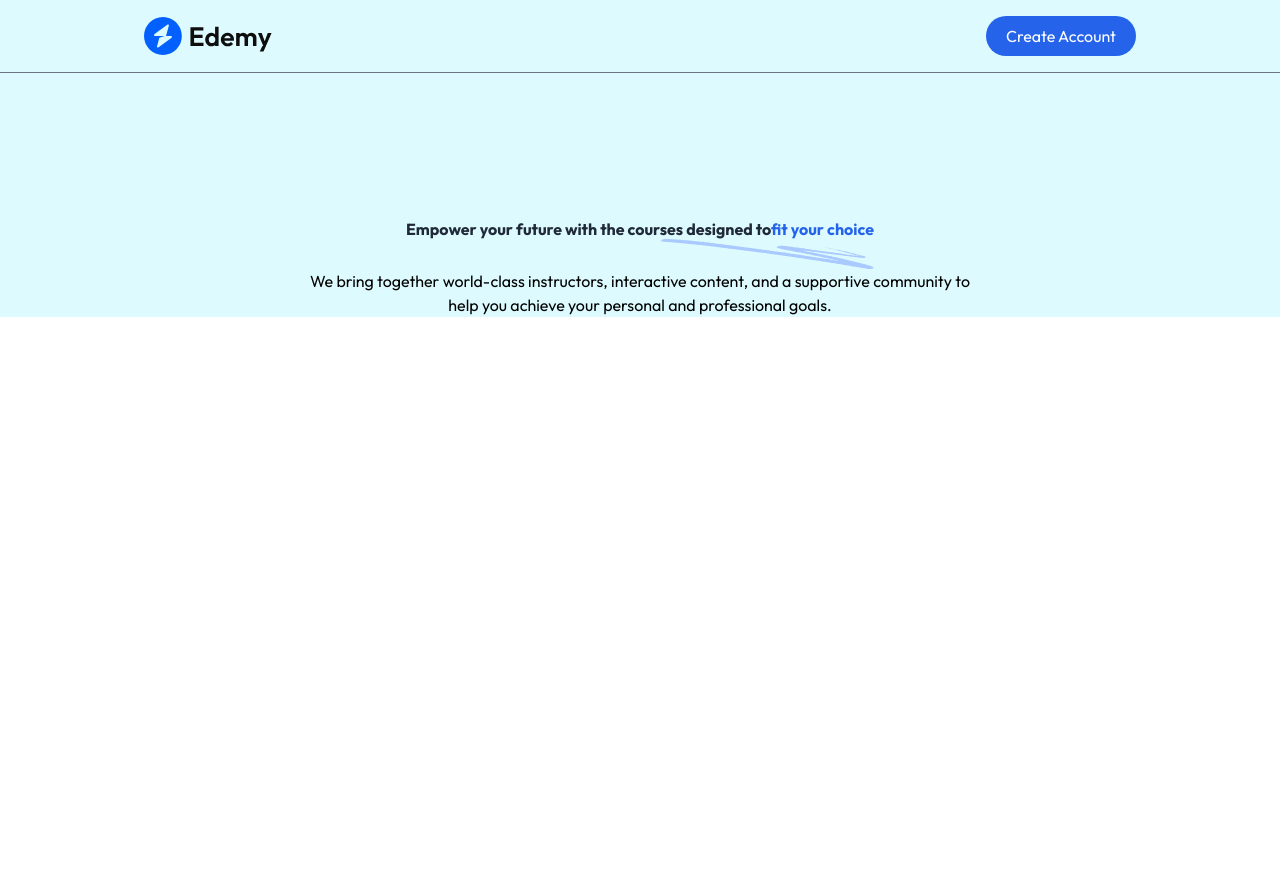
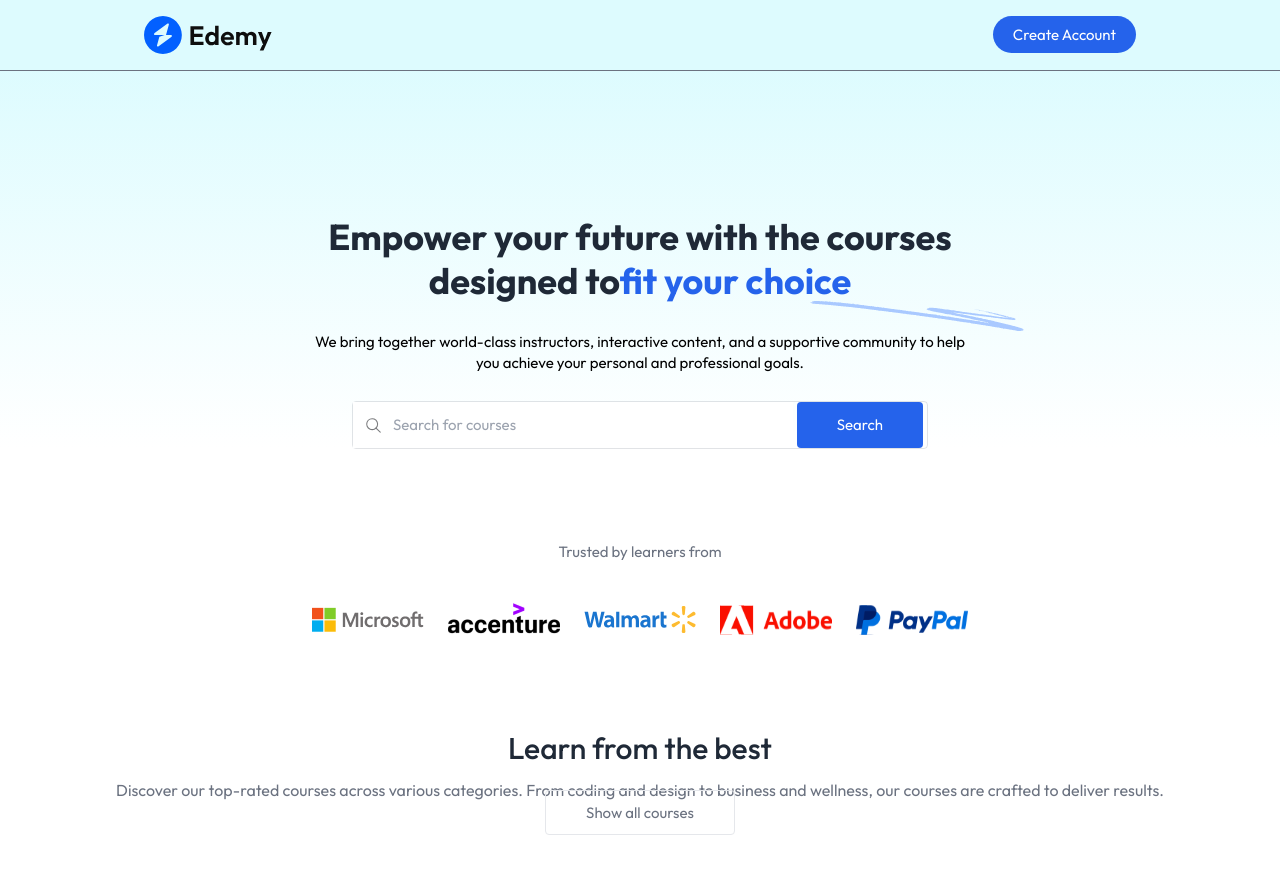
Before and after one commit to Sankalp-Pradhan/Edemy, a React (Vite) app: page / in a window 1280 px wide. Shown: the top 874 px of the page. Before the commit the page ends 800 px from the top, so only its background shows below. Built offline with nearby package versions, Linux system fonts and the light colour scheme; no server answers.

Commit message:
searchBar,Companies,course list done

```diff
--- a/src/components/student/Companies.jsx
+++ b/src/components/student/Companies.jsx
@@ -1,9 +1,17 @@
 import React from 'react'
+import { assets } from '../../assets/assets'
 
 const Companies = () => {
   return (
-    <div>
-      <h1>Companies</h1>
+    <div className='pt-16'>
+      <p className='text-gray-500'>Trusted by learners from</p>
+      <div className='flex flex-wrap justify-center gap-6 md;gap-16 md:mt-10 mt-5'>
+        <img src={assets.microsoft_logo} alt="microsoft_logo" className='w-20 md:w-28' />
+        <img src={assets.accenture_logo} alt="accenture_logo" className='w-20 md:w-28' />
+        <img src={assets.walmart_logo} alt="walmart_logo" className='w-20 md:w-28' />
+        <img src={assets.adobe_logo} alt="adobe_logo" className='w-20 md:w-28' />
+        <img src={assets.paypal_logo} alt="paypal_logo" className='w-20 md:w-28' />
+      </div>
     </div>
   )
 }
--- a/src/components/student/CourseCard.jsx
+++ b/src/components/student/CourseCard.jsx
@@ -3,7 +3,7 @@
 const CourseCard = () => {
   return (
     <div>
-        <h1>courseacard</h1>
+
     </div>
   )
 }
--- a/src/components/student/CourseSection.jsx
+++ b/src/components/student/CourseSection.jsx
@@ -1,9 +1,14 @@
 import React from 'react'
+import { Link } from 'react-router-dom'
 
 const CourseSection = () => {
   return (
-    <div>
-      <h1>CourseSection</h1>
+    <div className='py-16 md-px-40 px-8'>
+      <h2 className='text-3xl font-medium text-gray-800 '>Learn from the best</h2>
+      <p className='text-sm md:text-base text-gray-500 mt-3'>
+        Discover our top-rated courses across various categories. From coding and design to business and wellness, our courses are crafted to deliver results.
+      </p>
+      <Link to={'/course-list'} onclick={() => scrollTo(0, 0)} className='text-gray-500 border border-gray-500/3 px-10 py-3 rounded '>Show all courses</Link>
     </div>
   )
 }
--- a/src/components/student/SearchBar.jsx
+++ b/src/components/student/SearchBar.jsx
@@ -1,10 +1,23 @@
-import React from 'react'
+import React, { useState } from 'react'
+import { assets } from '../../assets/assets'
+import {useNavigate} from 'react-router-dom'
 
-const SearchBar = () => {
+const SearchBar = ({ data }) => {
+
+  const navigate = useNavigate()
+  const [input, setInput] = useState(data ? data : '')
+
+  const onSearchHandler = (e) => {
+    e.preventDefault()
+    navigate('/course-list/' + input)
+  }
+
   return (
-    <div>
-      <h1>SearchBar</h1>
-    </div>
+    <form onSubmit={onSearchHandler} className='max-w-xl w-full md:h0-14 h-12 flex items-centerbg-white border border-gray-500/20 rounded'>
+      <img src={assets.search_icon} alt="search_icon" className='md:w-10 w-10 px-3 bg-white' />
+      <input onChange={e => setInput(e.target.value)} value={input} type="text" placeholder='Search for courses ' className='w-full h-full outline-none text-gray-500/80' />
+      <button type='submit' className='bg-blue-600 rounded text-white md:px-10 px-7 md:py-3 py-2 mx-1'>Search</button>
+    </form>
   )
 }
 
--- a/src/components/student/hero.jsx
+++ b/src/components/student/hero.jsx
@@ -1,9 +1,10 @@
 import React from 'react'
 import { assets } from '../../assets/assets'
+import SearchBar from './SearchBar'
 
 const Hero = () => {
   return (
-    <div className='flex flex-col items-center justify-center w-full md:pt-36 pt-20 px-7 ms:px-0 space-y-7 text-center bg-gradient-to-b from bg-cyan-100/70'>
+    <div className='bg-gradient-to-b from-cyan-100/70 flex flex-col items-center justify-center w-full md:pt-36 pt-20 px-7 ms:px-0 space-y-7 text-center '>
       <h1 className='md:text-home-heading-large text-home-heading-small relative font-bold text-gray-800 max-w-3xl mx-auto'>Empower your future with the courses designed to
         <span className='text-blue-600'>fit your choice</span><img src={assets.sketch} alt="sketch" className='md:block hidden absolute -bottom-7 right-0' /></h1>
 
@@ -12,6 +13,7 @@
 
         <p className=' md:hidden text-gray-500 max-w-sm mx-auto'>We bring together world-class instructors, interactive content, and a supportive
         community to help you achieve your personal and professional goals.</p>
+        <SearchBar/>
     </div>
   )
 }
--- a/src/pages/student/Home.jsx
+++ b/src/pages/student/Home.jsx
@@ -1,10 +1,14 @@
 import React from 'react'
 import Hero from '../../components/student/hero'
+import Companies from '../../components/student/Companies'
+import CourseSection from '../../components/student/CourseSection'
 
 const Home = () => {
   return (
-    <div className='flex flex-col items-center space-y-7'>
+    <div className='flex flex-col items-center space-y-7 text-center'>
       <Hero/>
+      <Companies/>
+      <CourseSection/>
     </div>
   )
 }
--- a/tailwind.config.js
+++ b/tailwind.config.js
@@ -4,6 +4,10 @@
     extend: {
       fontSize :{
         'course-detail-heading-small ' : ['26px' , '36px'],
+        "home-heading-small" : ['36px', '44px'],
+        'course-detail-heading-large' : ['28px','34px'],
+        'home-Heading-large' :['48px','56px' ],
+        'default' : ['15px', '21px']
 
       }
     },
```
